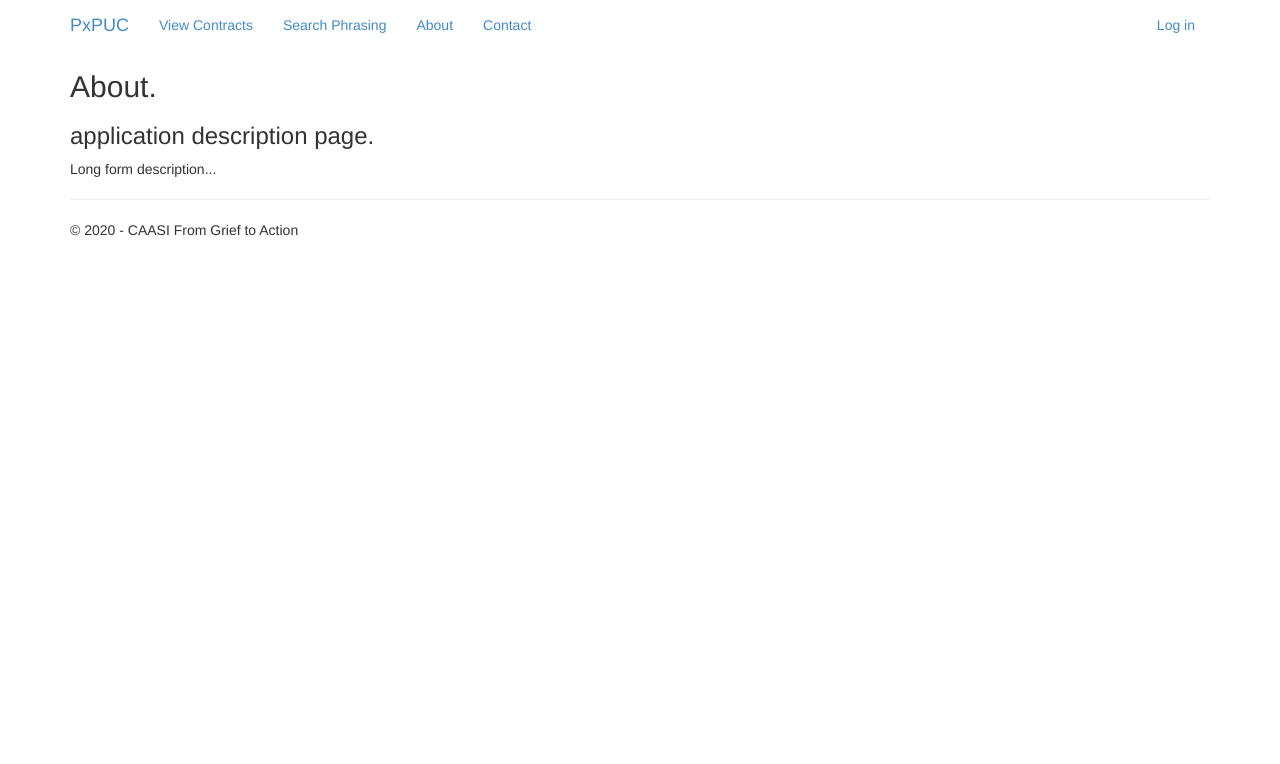
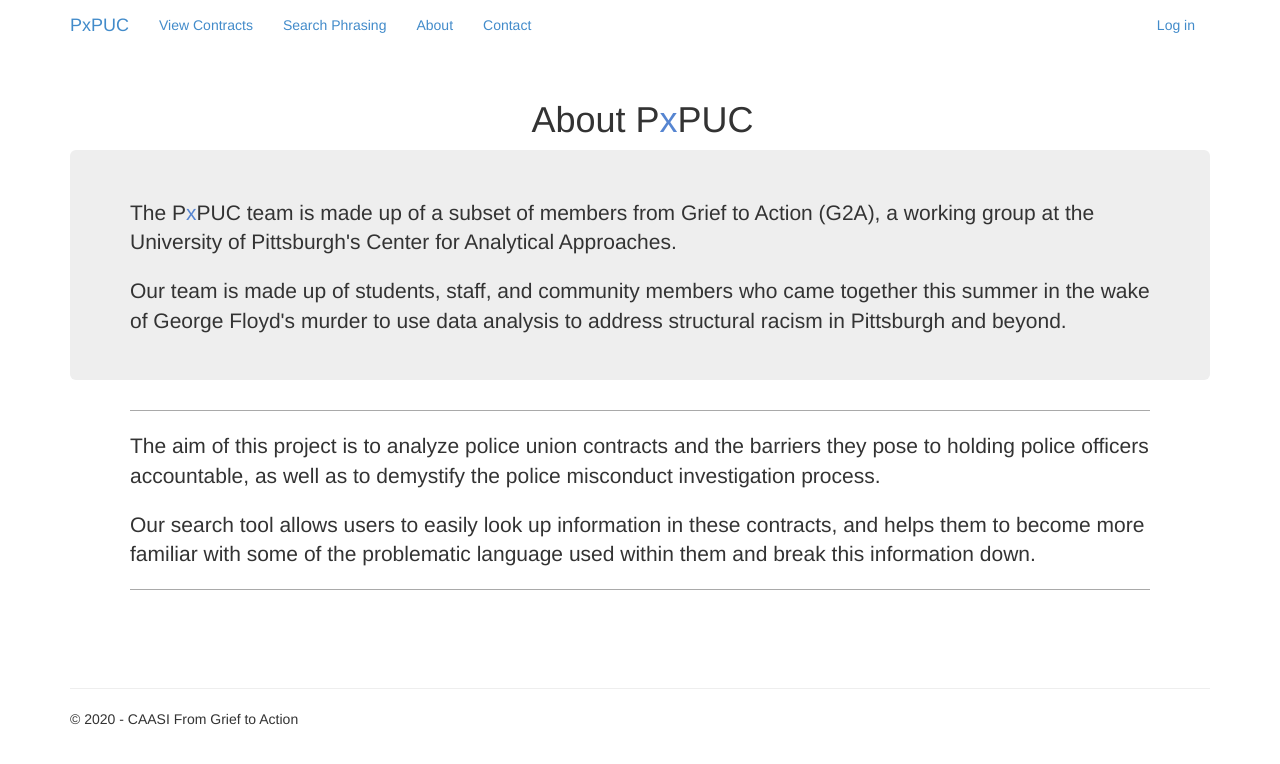
Before and after one commit to CAASI-G2A/g2a-website, a Django app: page /about/ in a window 1280 px wide. Shown: the top 764 px of the page. Run offline with Django 3.2, Linux system fonts and the light colour scheme; some libraries are stand-ins or nearby versions.

Commit message:
Update about.html

```diff
--- a/PPUC/app/templates/app/about.html
+++ b/PPUC/app/templates/app/about.html
@@ -2,9 +2,24 @@
 
 {% block content %}
 
-<h2>{{ title }}.</h2>
-<h3>{{ message }}</h3>
+<div style="padding:5px;"></div>
 
-<p>Long form description...</p>
+<h1 style="padding-top:20px;padding-left:5px;text-align:center;">About P<span style="color:#5685d1;">x</span>PUC</h1>
+
+
+<div class="jumbotron" style="padding-bottom:25px;">
+
+    <p class="lead">The P<span style="color:#5685d1;">x</span>PUC team is made up of a subset of members from Grief to Action (G2A), a working group at the University of Pittsburgh's Center for Analytical Approaches. </p>
+    <p class="lead">Our team is made up of students, staff, and community members who came together this summer in the wake of George Floyd's murder to use data analysis to address structural racism in Pittsburgh and beyond.</p>
+
+</div>
+
+<div class="jumbotron" style="background-color:white;padding-top:0px;">
+  <hr class="my-4" style="border-top:1px solid darkgrey;">
+<p class="lead">The aim of this project is to analyze police union contracts and the barriers they pose to holding police officers accountable, as well as to demystify the police misconduct investigation process.</p>
+<p class="lead">Our search tool allows users to easily look up information in these contracts, and helps them to become more familiar with some of the problematic language used within them and break this information down.</p>
+<hr class="my-4" style="border-top:1px solid darkgrey;">
+</div>
+
 
 {% endblock %}
```
